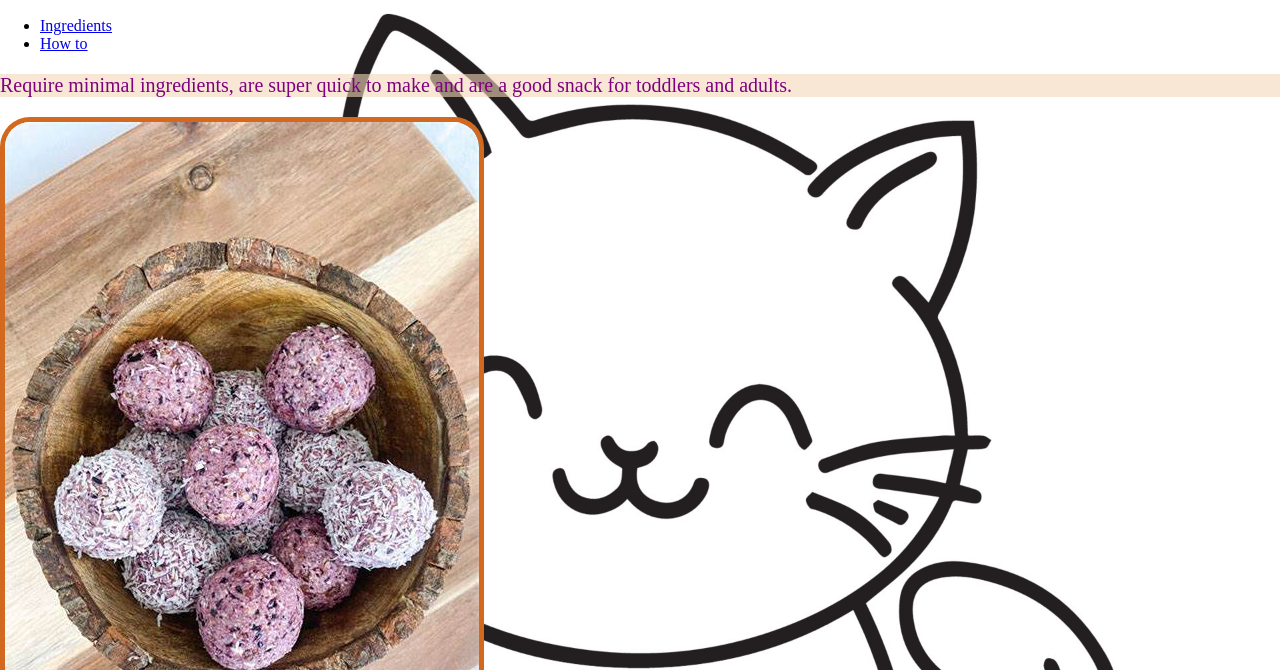
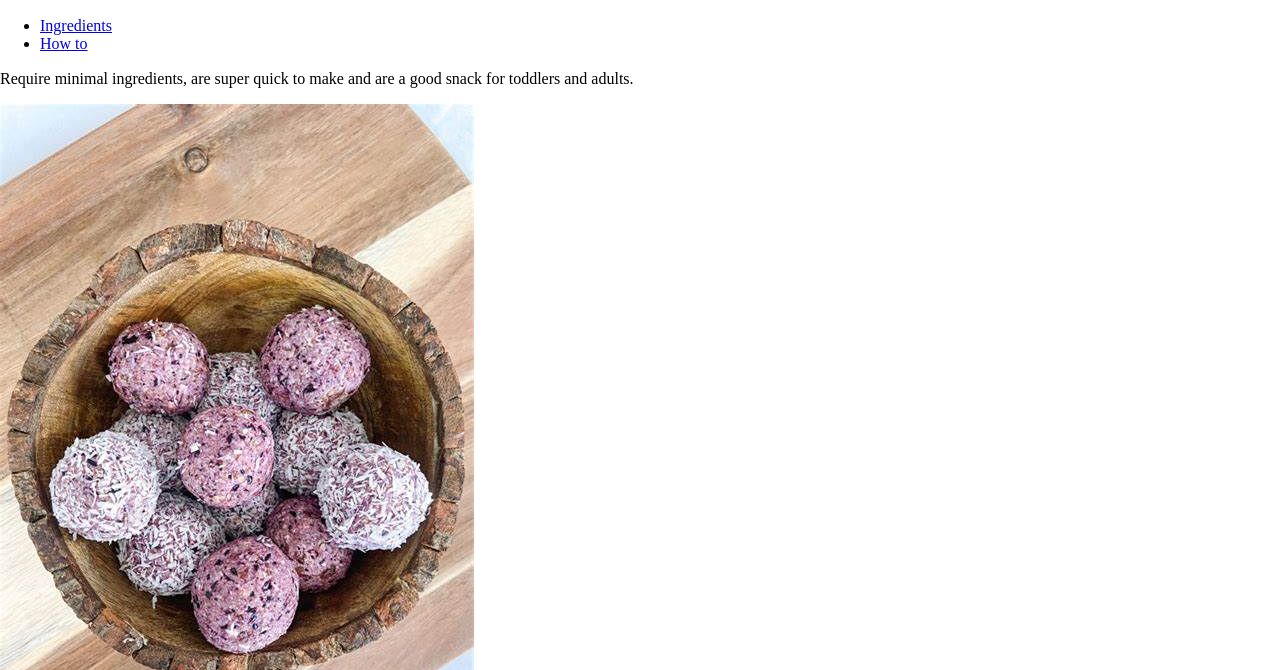
Before and after one commit to Kaca-S/blueberry-balls, a plain HTML site: page index.html in a window 1280 px wide. Shown: the part 130-800 px from the top of the page. Drawn offline with nearby package versions, Linux system fonts and the light colour scheme; files whose address does not match are found by name.

```diff
--- a/index.html
+++ b/index.html
@@ -6,7 +6,6 @@
     <link href="https://unpkg.com/@csstools/normalize.css" rel="stylesheet" />
     <title>Blueberry balls recipe</title>
     <link rel="stylesheet" href="styles/normalize.css">
-    <link rel="stylesheet" href="styles/index.css">
     <style>
         h1 {
             color: purple;
```
